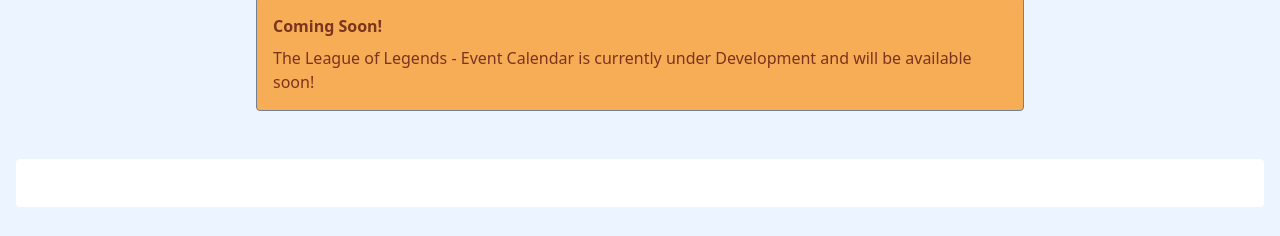
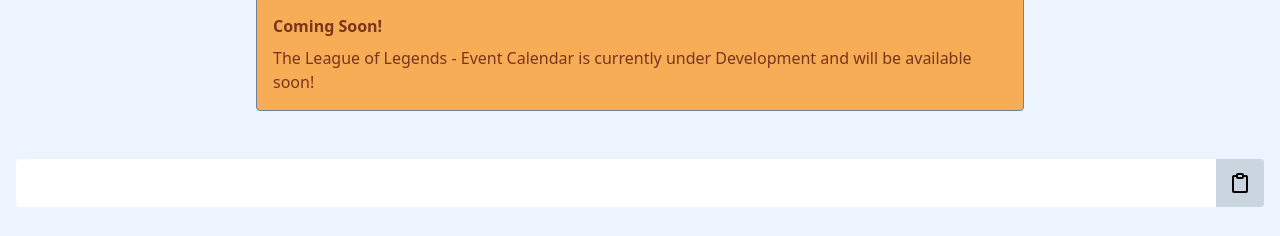
Before and after one commit to zlypher/lol-events, a website built with Parcel: page web/index.html in a window 1280 px wide. Shown: the part 153-389 px from the top of the page. Built offline with nearby package versions, Linux system fonts and the light colour scheme.

Commit message:
Style copy ical input+button

```diff
--- a/web/index.html
+++ b/web/index.html
@@ -20,8 +20,27 @@
             </div>
         </header>
         <div class="container mx-auto flex-grow px-4">
-            <div class="mb-8">
-                <input type="text" class="w-full block h-12 rounded" />
+            <div class="flex mb-8">
+                <input
+                    type="text"
+                    class="w-full block h-12 rounded rounded-r-none"
+                    readonly
+                />
+                <a
+                    role="button"
+                    class="h-12 flex items-center px-3 rounded rounded-l-none cursor-pointer bg-gray-400"
+                >
+                    <svg
+                        xmlns="http://www.w3.org/2000/svg"
+                        viewBox="0 0 24 24"
+                        width="24"
+                        height="24"
+                    >
+                        <path
+                            d="M8 4c0-1.1.9-2 2-2h4a2 2 0 0 1 2 2h2a2 2 0 0 1 2 2v14a2 2 0 0 1-2 2H6a2 2 0 0 1-2-2V6c0-1.1.9-2 2-2h2zm0 2H6v14h12V6h-2a2 2 0 0 1-2 2h-4a2 2 0 0 1-2-2zm2-2v2h4V4h-4z"
+                        />
+                    </svg>
+                </a>
             </div>
             <div
                 class="grid grid-cols-1 sm:grid-cols-2 md:grid-cols-3 gap-4 mb-8"
```
